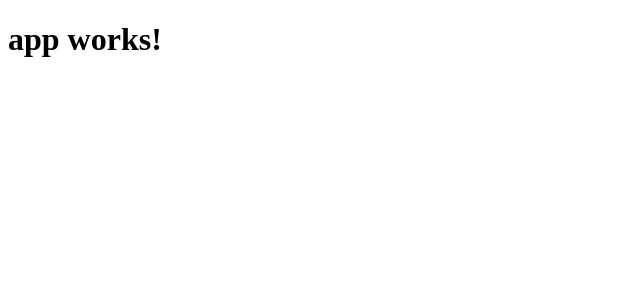
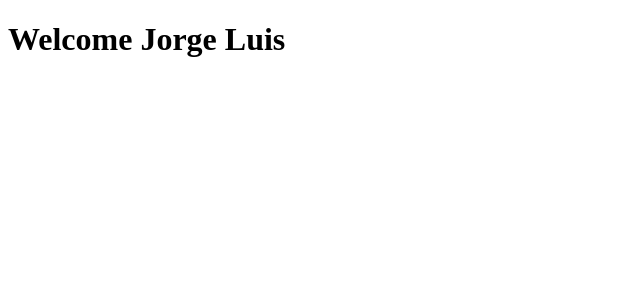
Before and after one commit to jlortizcastillo/curso-angular-4, an Angular app in the folder appCurso/: page / in a window 1280 px wide. Shown: the top 300 px of the page, without its empty margins (0-640 px from the left). Built offline with nearby package versions, Linux system fonts and the light colour scheme.

Commit message:
Seccion01-4: AppComponent
Revision de archivos del componente principal

```diff
--- a/appCurso/package.json
+++ b/appCurso/package.json
@@ -35,9 +35,9 @@
     "karma": "~1.4.1",
     "karma-chrome-launcher": "~2.1.1",
     "karma-cli": "~1.0.1",
+    "karma-coverage-istanbul-reporter": "^0.2.0",
     "karma-jasmine": "~1.1.0",
     "karma-jasmine-html-reporter": "^0.2.2",
-    "karma-coverage-istanbul-reporter": "^0.2.0",
     "protractor": "~5.1.0",
     "ts-node": "~2.0.0",
     "tslint": "~4.5.0",
--- a/appCurso/src/app/app.component.html
+++ b/appCurso/src/app/app.component.html
@@ -1,3 +1,3 @@
 <h1>
-  {{title}}
+  Welcome {{title}}
 </h1>
--- a/appCurso/src/app/app.component.ts
+++ b/appCurso/src/app/app.component.ts
@@ -6,5 +6,5 @@ import { Component } from '@angular/core';
   styleUrls: ['./app.component.css']
 })
 export class AppComponent {
-  title = 'app works!';
+  title = 'Jorge Luis';
 }
```
